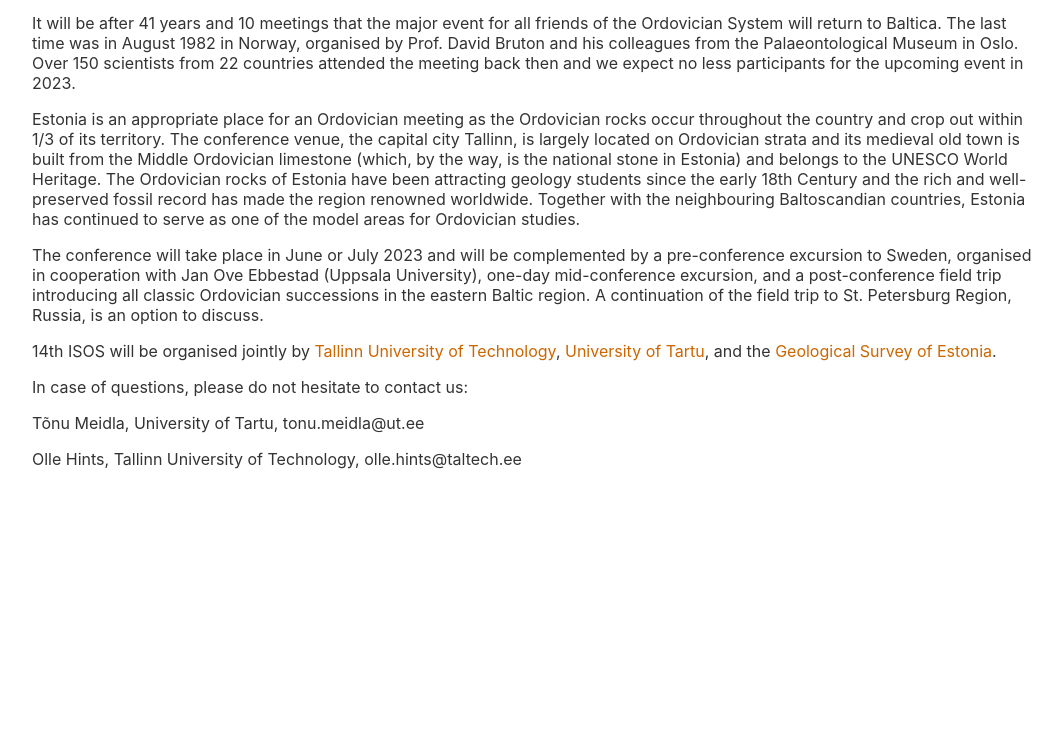
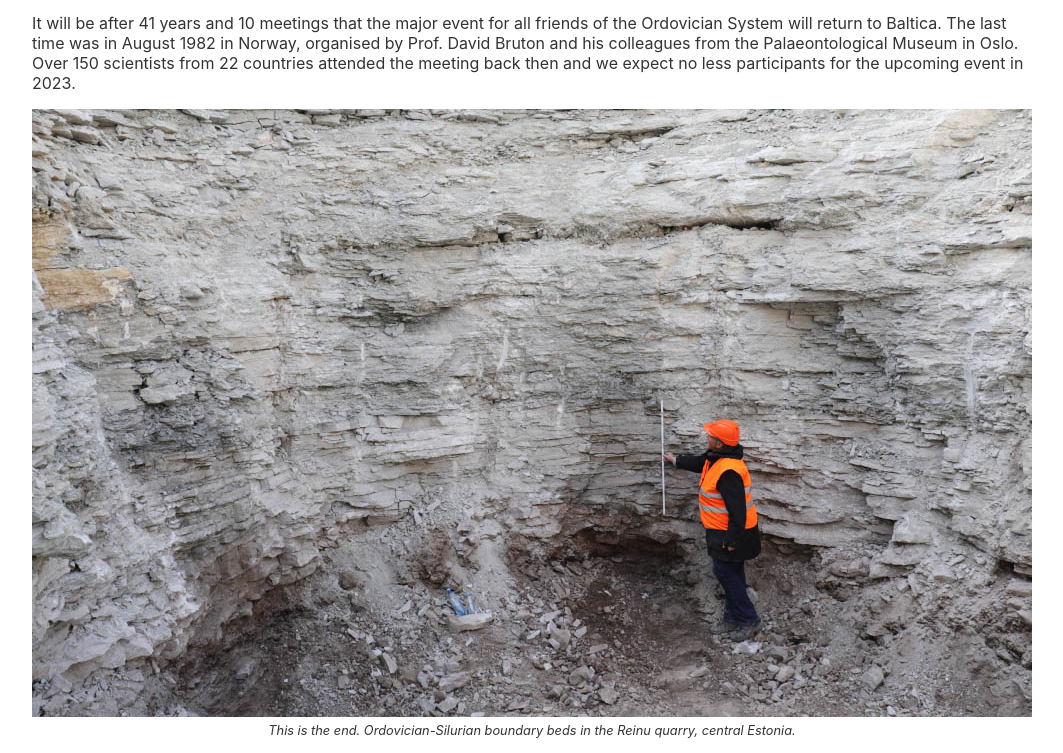
Before and after one commit to geocollections/isos14, a plain HTML site: page src/index.html in a window 1280 px wide. Shown: the part 220-973 px from the top of the page, without its empty margins (108-1171 px from the left). Before the commit the page ends 800 px from the top, so only its background shows below. Drawn offline with Linux system fonts and the light colour scheme.

Commit message:
Update index.html

```diff
--- a/src/index.html
+++ b/src/index.html
@@ -28,6 +28,21 @@
 		text-decoration: none;
 	}
 
+	img {
+		max-width: 1000px;
+	}
+
+	figure {
+	  padding: 0;
+	  margin: auto;
+	}
+
+	figcaption {
+	  font-style: italic;
+	  padding: 2px;
+	  text-align: center;
+	  font-size: 0.8em;
+	}
 	#main {
 		max-width: 1000px;
 		margin-left: auto;
@@ -49,12 +64,20 @@
     return to Baltica. The last time was in August 1982 in Norway, organised by Prof. David Bruton and his colleagues
     from the Palaeontological Museum in Oslo. Over 150 scientists from 22 countries attended the meeting back then and we expect
     no less participants for the upcoming event in 2023.</p>
+<figure>
+<img src="hirnantian.jpg">
+<figcaption>This is the end. Ordovician-Silurian boundary beds in the Reinu quarry, central Estonia.</figcaption>
+</figure>
 <p>Estonia is an appropriate place for an Ordovician meeting as the Ordovician rocks occur throughout the country and crop
     out within 1/3 of its territory. The conference venue, the capital city Tallinn, is largely located on Ordovician strata
     and its medieval old town is built from the Middle Ordovician limestone (which, by the way, is the national stone in Estonia)
     and belongs to the UNESCO World Heritage. The Ordovician rocks of Estonia have been attracting geology students since the early
     18th Century and the rich and well-preserved fossil record has made the region renowned worldwide.
     Together with the neighbouring Baltoscandian countries, Estonia has continued to serve as one of the model areas for Ordovician studies.</p>
+<figure>
+<img src="tremadocian.jpg">
+<figcaption>Reaching out to the base of the System. Cambrian-Ordovician boundary beds at Cape Pakri, NW Estonia.</figcaption>
+</figure>
 <p>The conference will take place in June or July 2023 and will be complemented by a pre-conference excursion to Sweden,
     organised in cooperation with Jan Ove Ebbestad (Uppsala University), one-day mid-conference excursion,
     and a post-conference field trip introducing all classic Ordovician successions in the eastern Baltic region.
```
